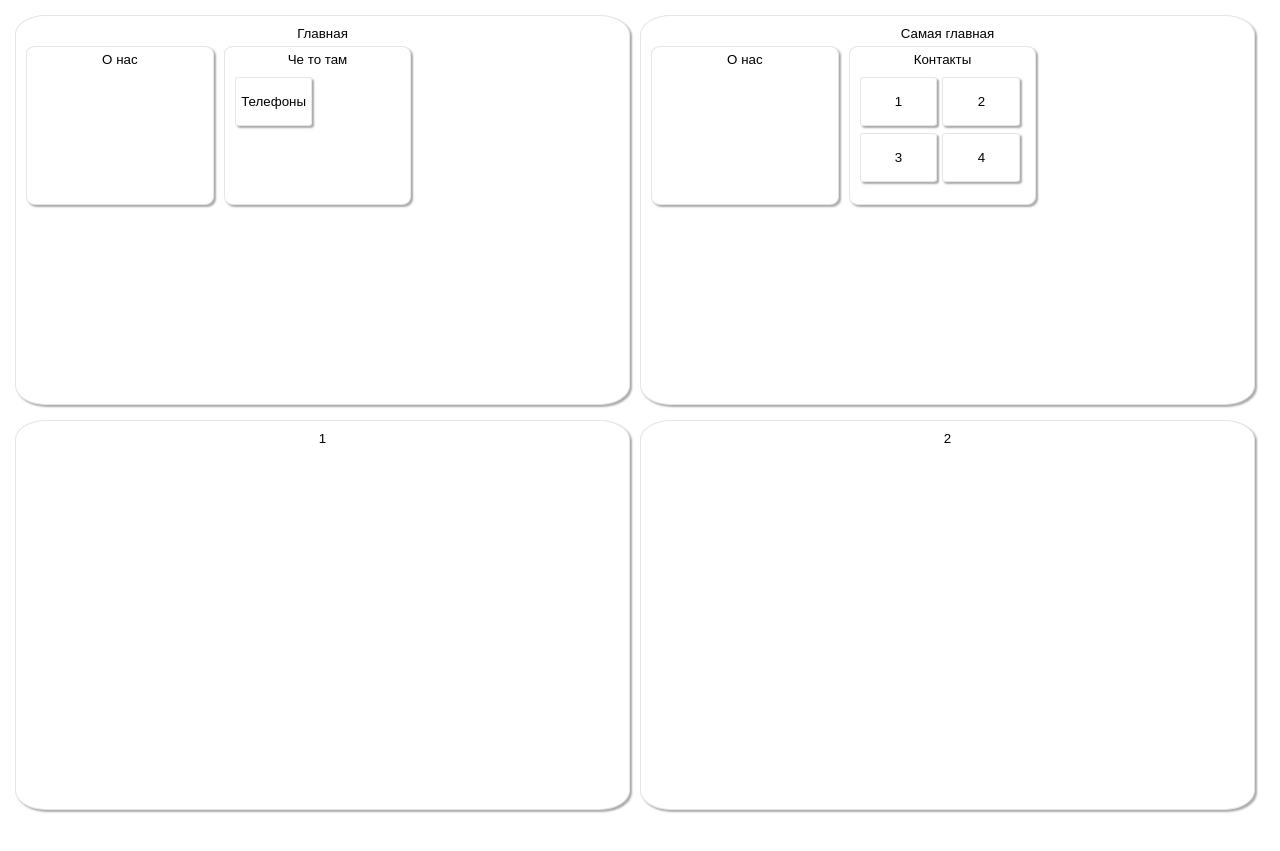
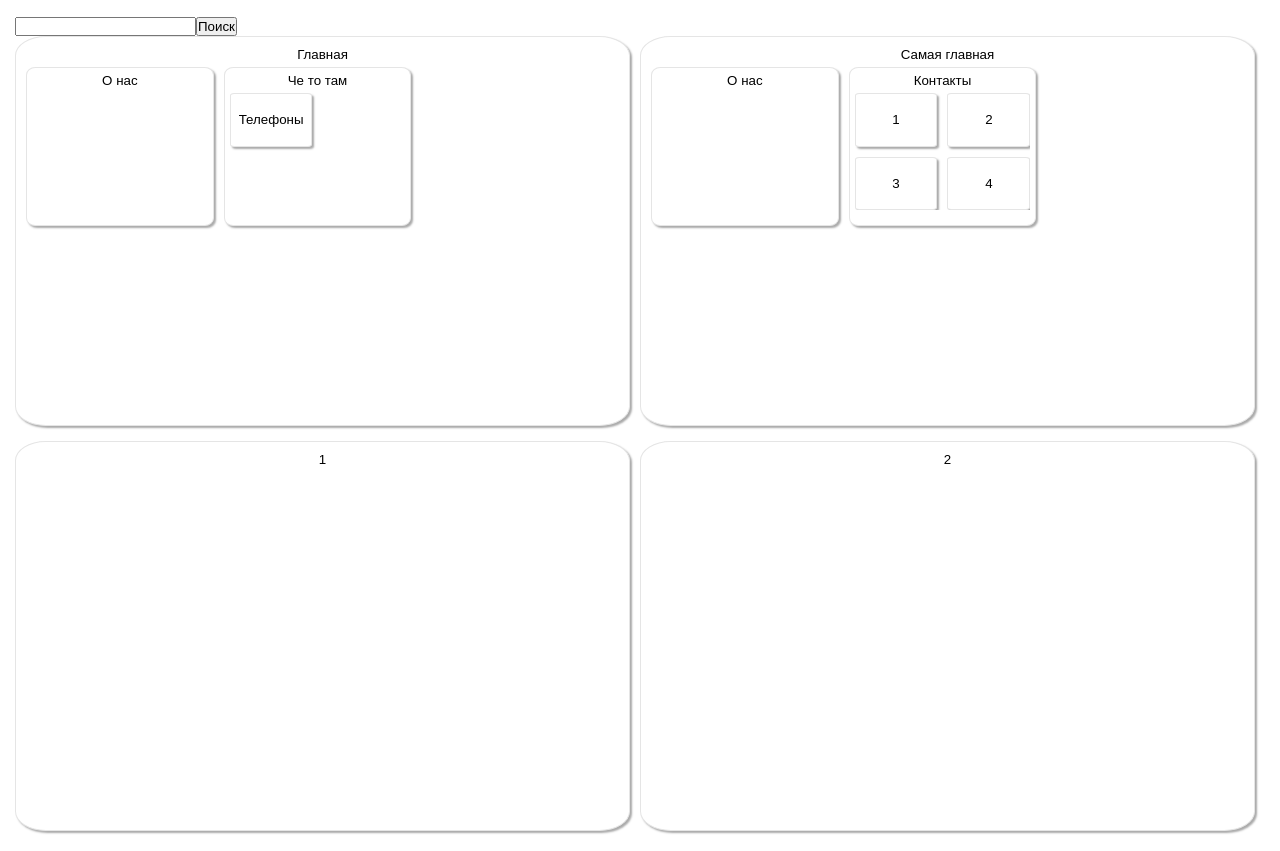
Before and after one commit to MrGrel/Dnd, a Next.js app: page / in a window 1280 px wide. Before the commit the page ends 830 px from the top, so only its background shows below. Built offline with nearby package versions, Linux system fonts and the light colour scheme.

Commit message:
update logic for buildCardsTree and add logic for serchCards

```diff
--- a/src/app/components/Dnd.tsx
+++ b/src/app/components/Dnd.tsx
@@ -13,6 +13,7 @@ import {
   TextContainer,
 } from './Card.style';
 import { log } from 'console';
+import { SeacrhCards } from './searchCards/SeacrhCards';
 
 export interface ICard {
   id: number;
@@ -84,7 +85,7 @@ export const Dnd = () => {
   const [isDiveFolder, setIsDiveFolder] = useState<boolean>(false);
   const [diveFolder, setDiveFolder] = useState<ICard | null>(null);
   const [countTimer, setCountTimer] = useState<NodeJS.Timeout | null>(null);
-  const [modalTrees, setModalTrees] = useState<ICard[][]>([]);
+  const [modalTrees, setModalTrees] = useState<ICard[]>([]);
   const [isClose, setIsClose] = useState<boolean>(false);
 
   const timeToDiveFolder = useCallback(
@@ -213,7 +214,7 @@ export const Dnd = () => {
     }
 
     if (modalTrees.length !== 0) {
-      const lastModalCard = modalTrees[modalTrees.length - 1][0];
+      const lastModalCard = modalTrees[modalTrees.length - 1];
       console.log(modalTrees);
 
       if (
@@ -222,7 +223,7 @@ export const Dnd = () => {
       ) {
         setModalTrees((state) => [...state]);
       } else {
-        setModalTrees((state) => [...state, [folderForDrop]]);
+        setModalTrees((state) => [...state, folderForDrop]);
       }
     }
 
@@ -233,7 +234,7 @@ export const Dnd = () => {
   };
 
   const handleClick = (card: ICard) => {
-    setModalTrees((state) => [...state, [card]]);
+    setModalTrees((state) => [...state, card]);
   };
 
   const swapCard = (
@@ -288,9 +289,86 @@ export const Dnd = () => {
     return folder;
   };
 
-  const buildCardsTree = (arr: ICard[], index = 0) => {
-    if (index === 2) {
-      return arr.map((card: ICard) => (
+  const buildCardsTree = (card: ICard, index = 0, isDraggable = 3) => {
+    const contentFolderAndCard: JSX.Element = (
+      <>
+        <TextContainer>
+          <Button
+            onClick={(e: React.MouseEvent<HTMLButtonElement, MouseEvent>) =>
+              handleClick(card)
+            }
+          >
+            {card.title}
+          </Button>
+        </TextContainer>
+
+        <CardContainer>
+          {card.childrens.length > 0 &&
+            card.childrens.map((card) =>
+              buildCardsTree(card, index + 1, isDraggable - 1)
+            )}
+        </CardContainer>
+      </>
+    );
+
+    const contentIconCard: JSX.Element = (
+      <Button
+        onClick={(e: React.MouseEvent<HTMLButtonElement, MouseEvent>) =>
+          handleClick(card)
+        }
+      >
+        {card.title}
+      </Button>
+    );
+
+    const folderCard: JSX.Element =
+      isDraggable > 3 ? (
+        <Folder
+          key={card.id}
+          onDragOver={(e: DragEvent<HTMLDivElement>) =>
+            dragOverHandler(e, card)
+          }
+          onDragLeave={(e: DragEvent<HTMLDivElement>) =>
+            dragLeaveHandler(e, card)
+          }
+          onDragStart={(e: DragEvent<HTMLDivElement>) =>
+            dragStartHandler(e, card)
+          }
+          onDragEnd={(e: DragEvent<HTMLDivElement>) => dragEndHandler(e, card)}
+          onDrop={(e: DragEvent<HTMLDivElement>) => dropHandler(e, card)}
+          draggable={true}
+        >
+          {contentFolderAndCard}
+        </Folder>
+      ) : (
+        <Folder key={card.id}>{contentFolderAndCard}</Folder>
+      );
+
+    const cardInFolder: JSX.Element =
+      isDraggable > 3 ? (
+        <Card
+          key={card.id}
+          onDragOver={(e: DragEvent<HTMLDivElement>) =>
+            dragOverHandler(e, card)
+          }
+          onDragLeave={(e: DragEvent<HTMLDivElement>) =>
+            dragLeaveHandler(e, card)
+          }
+          onDragStart={(e: DragEvent<HTMLDivElement>) =>
+            dragStartHandler(e, card)
+          }
+          onDragEnd={(e: DragEvent<HTMLDivElement>) => dragEndHandler(e, card)}
+          onDrop={(e: DragEvent<HTMLDivElement>) => dropHandler(e, card)}
+          draggable={true}
+        >
+          {contentFolderAndCard}
+        </Card>
+      ) : (
+        <Card key={card.id}>{contentFolderAndCard}</Card>
+      );
+
+    const iconCard: JSX.Element =
+      isDraggable > 3 ? (
         <Icon
           key={card.id}
           onDragOver={(e: DragEvent<HTMLDivElement>) =>
@@ -306,80 +384,23 @@ export const Dnd = () => {
           onDrop={(e: DragEvent<HTMLDivElement>) => dropHandler(e, card)}
           draggable={true}
         >
-          <Button
-            onClick={(e: React.MouseEvent<HTMLButtonElement, MouseEvent>) =>
-              handleClick(card)
-            }
-          >
-            {card.title}
-          </Button>
+          {contentIconCard}
         </Icon>
-      ));
-    }
-    if (index === 1) {
-      return arr.map((card: ICard) => (
-        <Card
-          key={card.id}
-          onDragOver={(e: DragEvent<HTMLDivElement>) =>
-            dragOverHandler(e, card)
-          }
-          onDragLeave={(e: DragEvent<HTMLDivElement>) =>
-            dragLeaveHandler(e, card)
-          }
-          onDragStart={(e: DragEvent<HTMLDivElement>) =>
-            dragStartHandler(e, card)
-          }
-          onDragEnd={(e: DragEvent<HTMLDivElement>) => dragEndHandler(e, card)}
-          onDrop={(e: DragEvent<HTMLDivElement>) => dropHandler(e, card)}
-          draggable={true}
-        >
-          <TextContainer>
-            <Button
-              onClick={(e: React.MouseEvent<HTMLButtonElement, MouseEvent>) =>
-                handleClick(card)
-              }
-            >
-              {card.title}
-            </Button>
-          </TextContainer>
-          <IconContainer>
-            {card.childrens.length > 0 &&
-              buildCardsTree(card.childrens, index + 1)}
-          </IconContainer>
-        </Card>
-      ));
+      ) : (
+        <Icon key={card.id}>{contentIconCard}</Icon>
+      );
+
+    let VariableCard: React.JSX.Element;
+
+    if (index === 2) {
+      VariableCard = iconCard;
+    } else if (index === 1) {
+      VariableCard = cardInFolder;
+    } else {
+      VariableCard = folderCard;
     }
 
-    return arr.map((card: ICard) => (
-      <Folder
-        key={card.id}
-        onDragOver={(e: DragEvent<HTMLDivElement>) => dragOverHandler(e, card)}
-        onDragLeave={(e: DragEvent<HTMLDivElement>) =>
-          dragLeaveHandler(e, card)
-        }
-        onDragStart={(e: DragEvent<HTMLDivElement>) =>
-          dragStartHandler(e, card)
-        }
-        onDragEnd={(e: DragEvent<HTMLDivElement>) => dragEndHandler(e, card)}
-        onDrop={(e: DragEvent<HTMLDivElement>) => dropHandler(e, card)}
-        draggable={true}
-      >
-        <TextContainer>
-          <Button
-            onClick={(e: React.MouseEvent<HTMLButtonElement, MouseEvent>) =>
-              handleClick(card)
-            }
-          >
-            {card.title}
-          </Button>
-        </TextContainer>
-
-        <CardContainer>
-          {card.childrens.length > 0 &&
-            buildCardsTree(card.childrens, index + 1)}
-        </CardContainer>
-      </Folder>
-    ));
+    return VariableCard;
   };
 
   const htmlTreeOfCards = useMemo(() => {
@@ -393,28 +414,15 @@ export const Dnd = () => {
         }
         onDrop={(e: DragEvent<HTMLDivElement>) => dropHandler(e, treeOfCards)}
       >
-        {buildCardsTree(treeOfCards.childrens)}
+        {treeOfCards.childrens.length &&
+          treeOfCards.childrens.map((childs) => buildCardsTree(childs))}
       </FirstCard>
     );
   }, [currentCard, treeOfCards, isDiveFolder, diveFolder]);
 
-  const htmlTreeOfModal = useMemo(() => {
-    console.log('я ща обнов');
-
-    if (modalTrees.length === 0) return null;
-    return (
-      <ModalWindow
-        childs={buildCardsTree(modalTrees[modalTrees.length - 1])}
-        modals={modalTrees}
-        removeModal={setModalTrees}
-        modalClose={isClose}
-        setIsClose={setIsClose}
-      ></ModalWindow>
-    );
-  }, [modalTrees]);
-
   return (
     <Container>
+      <SeacrhCards setModalTrees={setModalTrees} cardTree={treeOfCards} />
       {htmlTreeOfCards}
       {modalTrees.length !== 0 && (
         <ModalWindow
--- a/src/app/components/modal/ModalWindow.tsx
+++ b/src/app/components/modal/ModalWindow.tsx
@@ -4,9 +4,9 @@ import { ICard } from '../Dnd';
 import { log } from 'console';
 
 interface IModal {
-  childs: JSX.Element[] | null;
-  modals: ICard[][];
-  removeModal: React.Dispatch<React.SetStateAction<ICard[][]>>;
+  childs: JSX.Element | null;
+  modals: ICard[];
+  removeModal: React.Dispatch<React.SetStateAction<ICard[]>>;
   modalClose: boolean;
   setIsClose: React.Dispatch<React.SetStateAction<boolean>>;
 }
@@ -18,7 +18,6 @@ export const ModalWindow = ({
   setIsClose,
 }: IModal) => {
   const [countTimer, setCountTimer] = useState<NodeJS.Timeout | null>(null);
-  const [isStartTimer, setIsStartTimer] = useState<boolean>(false);
 
   const startTimer = () => {
     return setTimeout(() => {
@@ -52,9 +51,8 @@ export const ModalWindow = ({
     }
   };
   const dragOverHandler = (e: React.DragEvent<HTMLDivElement>): void => {
-    if (e.target === e.currentTarget && !isStartTimer) {
+    if (e.target === e.currentTarget && countTimer === null) {
       console.log('start timer');
-      setIsStartTimer(true);
       setCountTimer(startTimer());
     }
   };
@@ -62,7 +60,6 @@ export const ModalWindow = ({
   const dragLeaveHandler = (e: React.DragEvent<HTMLDivElement>): void => {
     if (countTimer !== null) {
       console.log('стоп таймер');
-      setIsStartTimer(false);
       clearTimeout(countTimer);
       setCountTimer(null);
     }
--- a/src/app/components/searchCards/SeacrhCards.tsx
+++ b/src/app/components/searchCards/SeacrhCards.tsx
@@ -1,14 +1,85 @@
-import { useState } from "react"
-import { useForm } from "react-hook-form";
+import { useEffect, useState } from 'react';
+import { SubmitHandler, useForm } from 'react-hook-form';
+import { ICard } from '../Dnd';
+import { FieldValue } from '../../../../../inmind/inmind-course-editor/src/infra/firebase/firestore';
+import { log } from 'console';
 
+interface ISercheCard {
+  cardTree: ICard;
+  setModalTrees: React.Dispatch<React.SetStateAction<ICard[]>>;
+}
 
-export const SeacrhCards = () => {
-	const {
-		register,
+interface IInputs {
+  serchCard: string;
+}
+
+export const SeacrhCards = ({ cardTree }: ISercheCard) => {
+  const {
+    register,
     handleSubmit,
+    setValue,
     formState: { errors },
-	} = useForm();
-  const [fastButtons, setFastButtons] = useState<string[]>([])
+  } = useForm<IInputs>({
+    defaultValues: {
+      serchCard: '',
+    },
+  });
 
-	return
-}
+  const [cards, setCards] = useState<ICard[]>([]);
+  const [fastButtons, setFastButtons] = useState<ICard[]>([]);
+
+  const onSubmit: SubmitHandler<IInputs> = (data) => {
+    console.log(data);
+
+    if (data.serchCard !== '') {
+    }
+  };
+
+  useEffect(() => {
+    let arrayCards: ICard[] = [];
+    const search = (card: ICard) => {
+      arrayCards.push(card);
+      if (card.childrens.length > 0) {
+        card.childrens.forEach((child) => search(child));
+      }
+    };
+    search(cardTree);
+    setCards(arrayCards);
+  }, []);
+
+  const handleOnclick = (title: string): void => {
+    setValue('serchCard', title);
+    handleSubmit(onSubmit);
+  };
+
+  return (
+    <form onSubmit={handleSubmit(onSubmit)}>
+      <input
+        type="text"
+        {...register('serchCard', {
+          required: true,
+          onChange(e) {
+            setFastButtons([]);
+            const value = e.currentTarget.value;
+            if (value) {
+              const serchMatches = cards?.filter((card) =>
+                card.title.includes(value)
+              );
+
+              if (serchMatches?.length) {
+                setFastButtons(serchMatches);
+              }
+            }
+          },
+        })}
+      />
+      <button type="submit">Поиск</button>
+      {fastButtons.length > 0 &&
+        fastButtons.map((button, index) => (
+          <button key={index} onClick={(e) => handleOnclick(button.title)}>
+            {button.title}
+          </button>
+        ))}
+    </form>
+  );
+};
```
